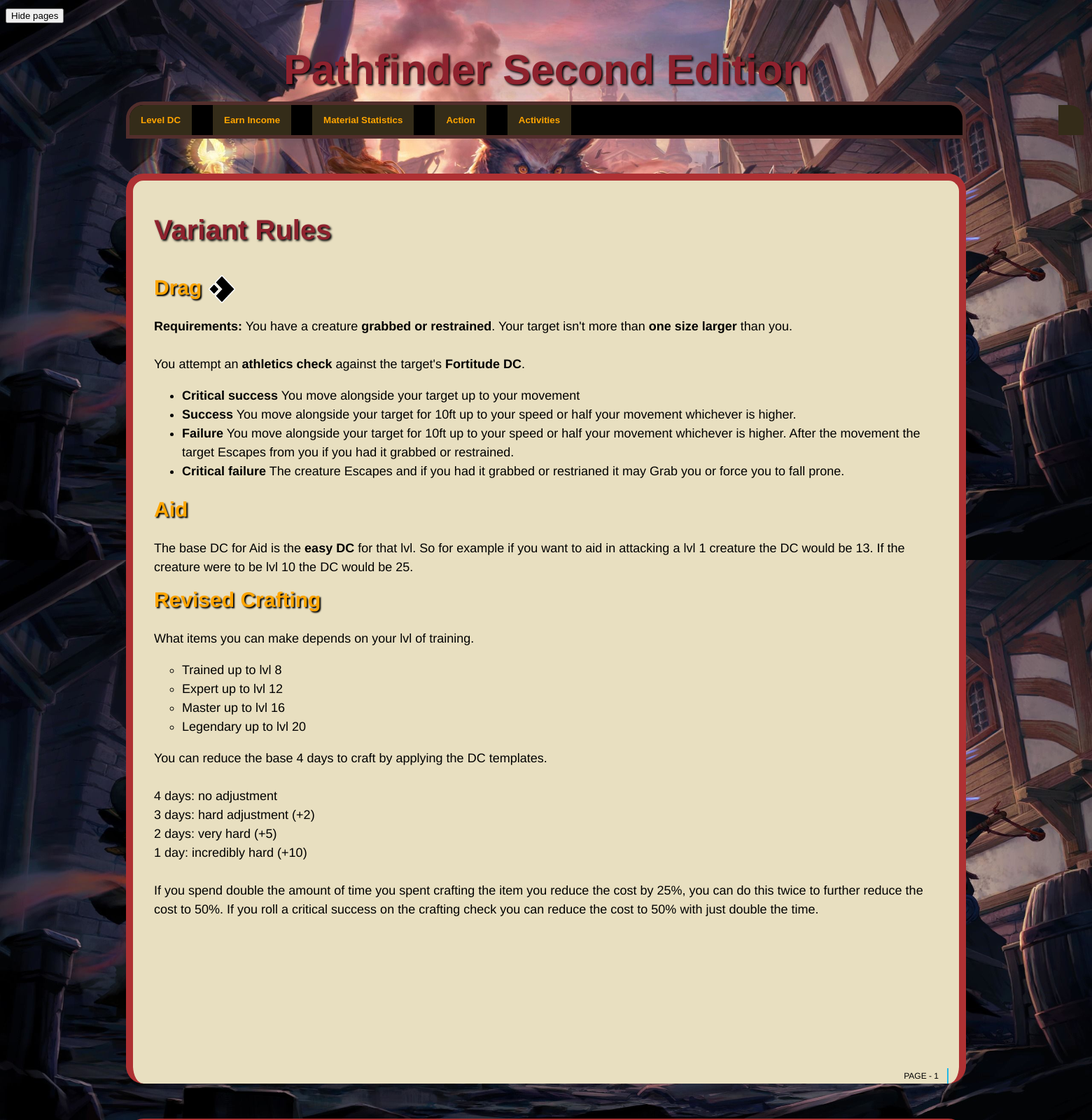
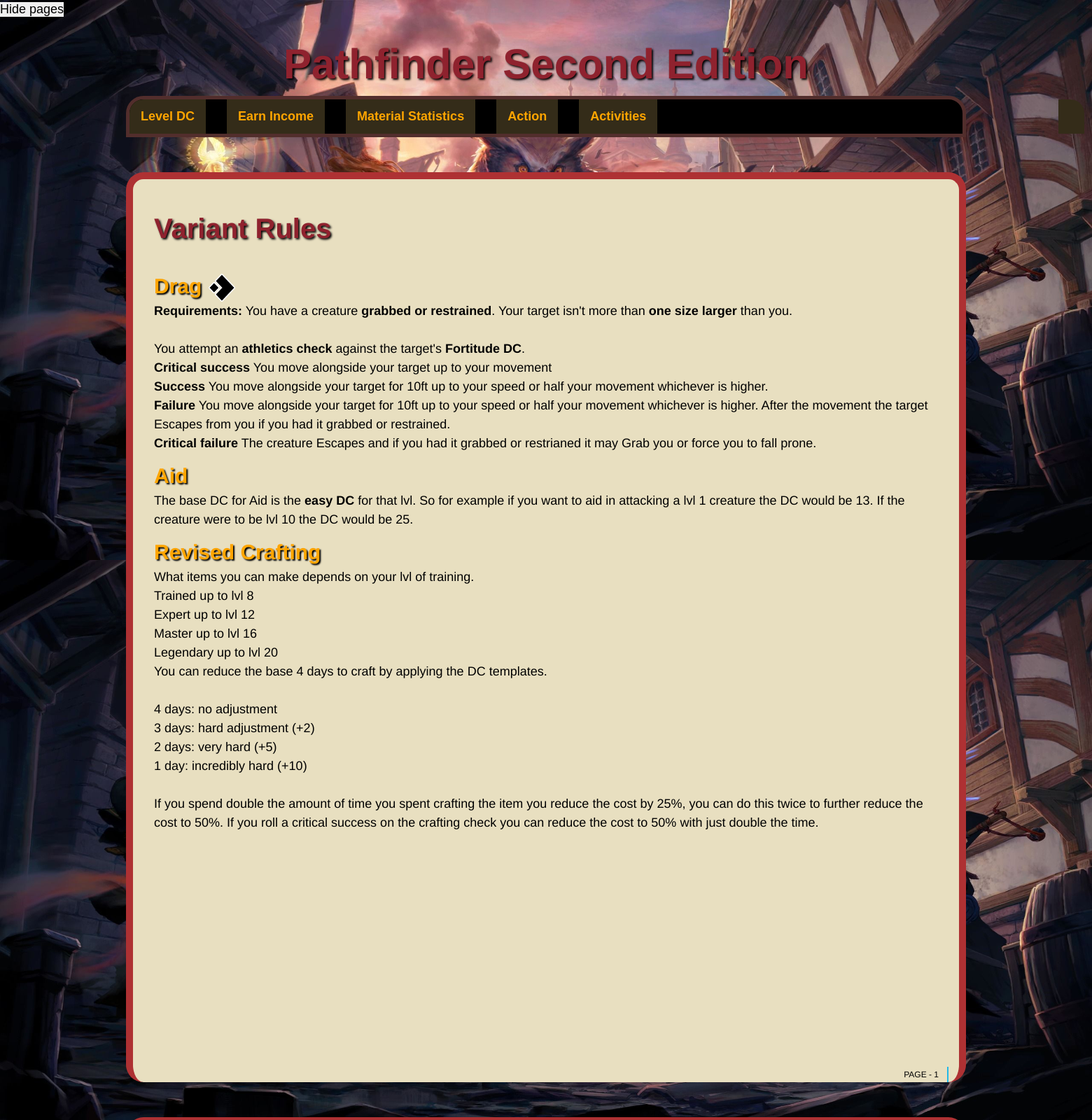
Before and after one commit to Satorcin/Pathfinder2e, a PHP site: page /Pathfinder.html in a window 1560 px wide. Shown: the top 1600 px of the page at 70% size. Run offline with PHP 8.4, Linux system fonts and the light colour scheme.

Commit message:
Update style.css

```diff
--- a/style.css
+++ b/style.css
@@ -1,6 +1,11 @@
 
 * {
   box-sizing: border-box;
+  margin: 0;
+  padding: 0;
+  border: 0;
+  font-size: 100%;
+  list-style: none;
 }
 
 body {
```
